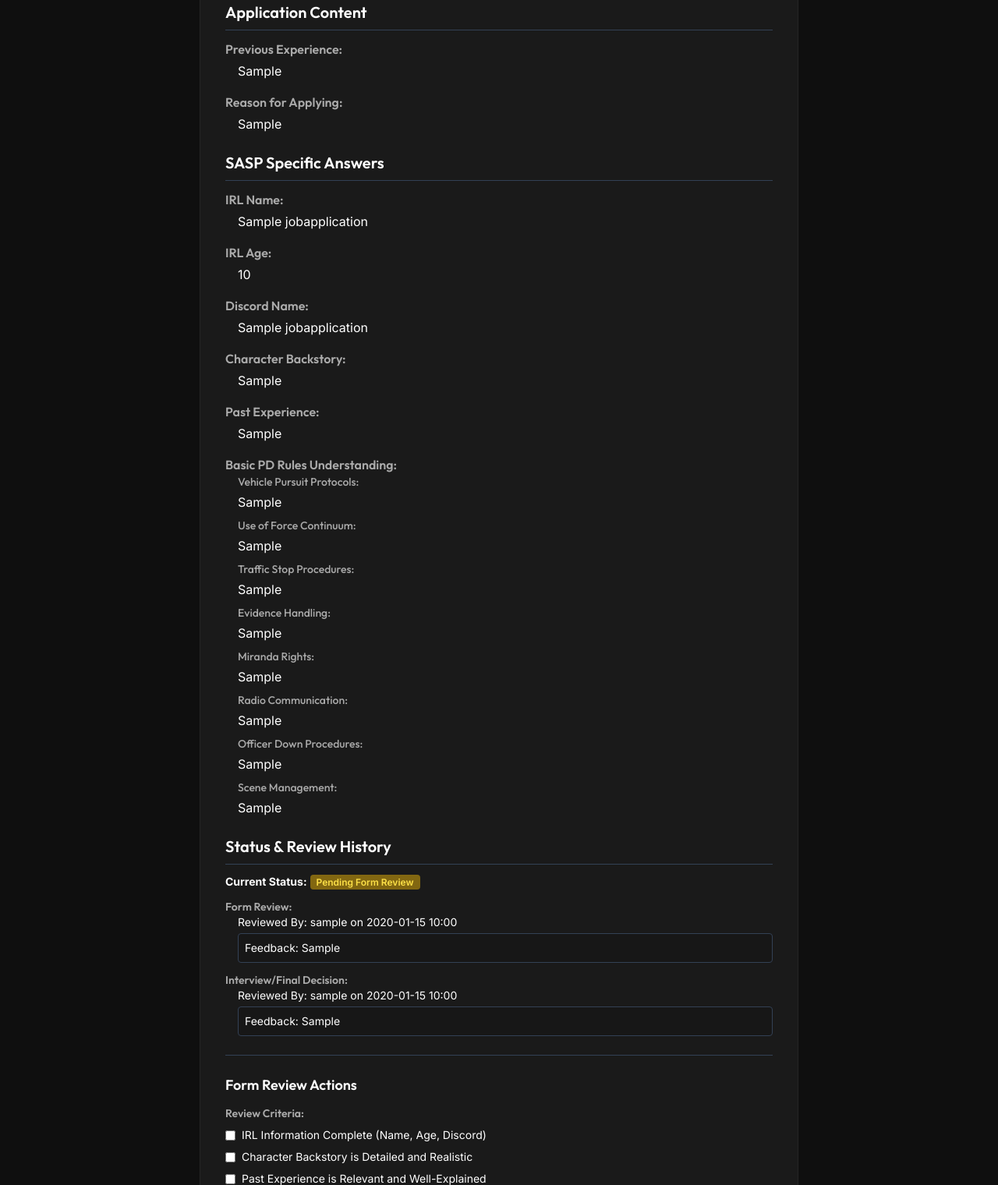
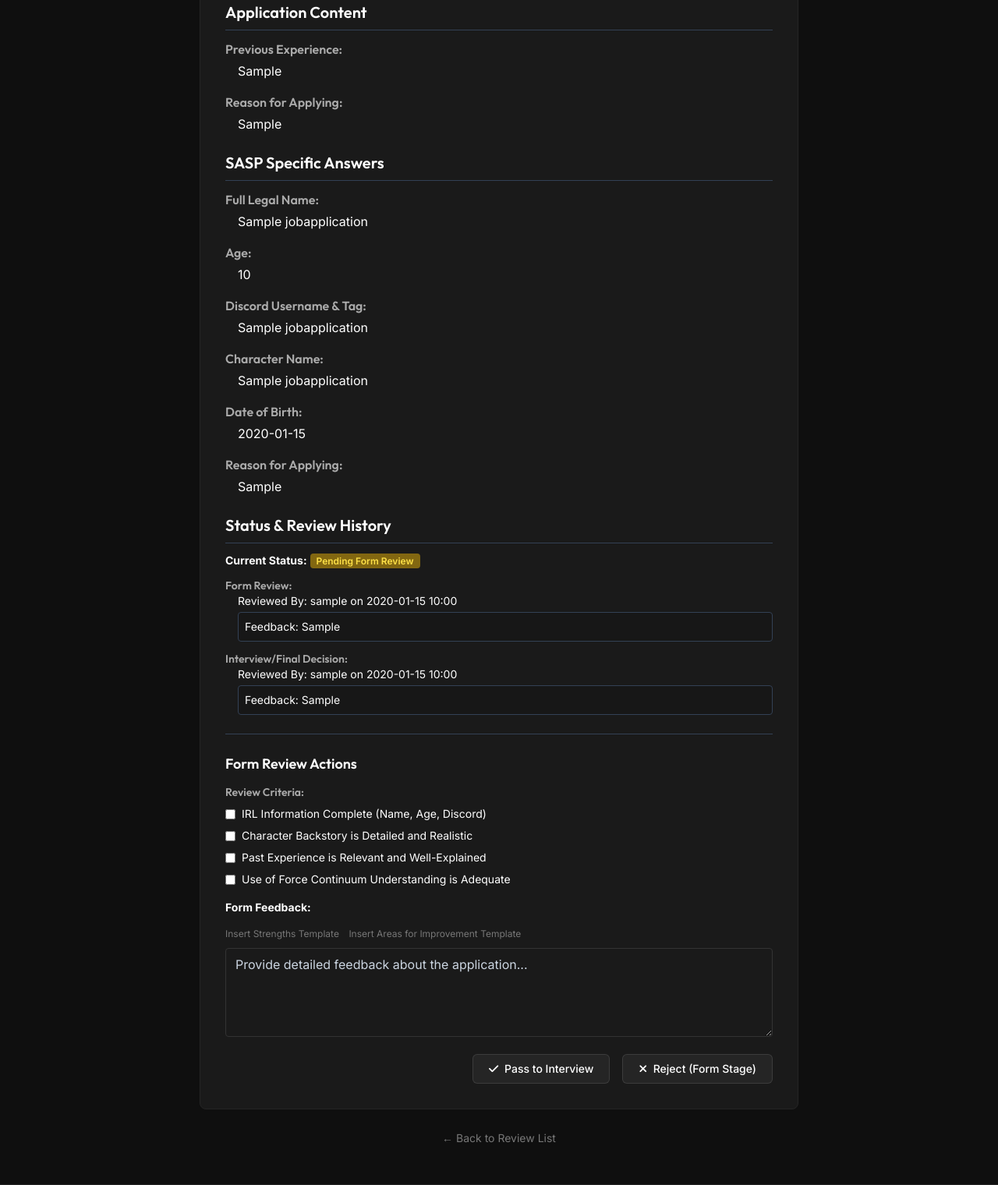
Before and after one commit to Harsha-057/Vibe_city, a Django app: page /jobs/review/1/ in a window 1280 px wide. Shown: the part 368-1888 px from the top of the page at 78% size. Run offline with Django 4.2, Linux system fonts and the light colour scheme; a user stored in the database is signed in; tables that the repository leaves empty hold one stand-in row (values such as "Sample post"); some libraries are stand-ins or nearby versions.

Commit message:
modified sasp application

```diff
--- a/jobs/admin.py
+++ b/jobs/admin.py
@@ -20,7 +20,10 @@ class JobApplicationAdmin(admin.ModelAdmin):
         ('Job Specific Answers', {
             'classes': ('collapse',),
             'fields': (
-                'irl_name', 'irl_age', 'discord_name', 'character_backstory', 'past_experience', 'pd_rules_vehicle_pursuit', 'pd_rules_use_of_force', 'pd_rules_traffic_stops', 'pd_rules_evidence', 'pd_rules_miranda', 'pd_rules_radio', 'pd_rules_officer_down', 'pd_rules_scene_management',
+                'irl_name', 'irl_age', 'discord_name', 'experience_level', 'recruit_reason',
+                'character_backstory', 'past_experience', 'pd_rules_vehicle_pursuit', 'pd_rules_use_of_force',
+                'pd_rules_traffic_stops', 'pd_rules_evidence', 'pd_rules_miranda', 'pd_rules_radio',
+                'pd_rules_officer_down', 'pd_rules_scene_management',
                 'ems_interest', 'ems_qualities', 'ems_helped_someone', 'ems_pressure_handling',
                 'mechanic_skills', 'mechanic_tool_knowledge', 'mechanic_problem_solving', 'mechanic_interest'
             )
--- a/templates/jobs/jobapplication_detail.html
+++ b/templates/jobs/jobapplication_detail.html
@@ -56,82 +56,84 @@
 
             {# --- Display Job Specific Fields --- #}
             {% with job_type=application.job_type %}
-                {% if job_type == 'SASP' or job_type == 'EMS' or job_type == 'MECHANIC' %}
+                {% if job_type == 'SASP' %}
                 <div>
                     <h2 class="text-xl font-semibold mb-3 border-b border-slate-700 pb-2">{{ job_type }} Specific Answers</h2>
-                    {% if job_type == 'SASP' %}
                     <div class="mb-4">
-                            <h3 class="font-semibold text-textSecondary">IRL Name:</h3>
+                        <h3 class="font-semibold text-textSecondary">Full Legal Name:</h3>
                         <p class="ml-4 text-textPrimary mt-1">{{ application.irl_name|default:"N/A" }}</p>
                     </div>
                     <div class="mb-4">
-                            <h3 class="font-semibold text-textSecondary">IRL Age:</h3>
+                        <h3 class="font-semibold text-textSecondary">Age:</h3>
                         <p class="ml-4 text-textPrimary mt-1">{{ application.irl_age|default:"N/A" }}</p>
                     </div>
                     <div class="mb-4">
-                            <h3 class="font-semibold text-textSecondary">Discord Name:</h3>
+                        <h3 class="font-semibold text-textSecondary">Discord Username & Tag:</h3>
                         <p class="ml-4 text-textPrimary mt-1">{{ application.discord_name|default:"N/A" }}</p>
                     </div>
+                    <div class="mb-4">
+                        <h3 class="font-semibold text-textSecondary">Character Name:</h3>
+                        <p class="ml-4 text-textPrimary mt-1">{{ application.character_name|default:"N/A" }}</p>
+                    </div>
+                    <div class="mb-4">
+                        <h3 class="font-semibold text-textSecondary">Date of Birth:</h3>
+                        <p class="ml-4 text-textPrimary mt-1">{{ application.date_of_birth|date:"Y-m-d"|default:"N/A" }}</p>
+                    </div>
+                    <div class="mb-4">
+                        <h3 class="font-semibold text-textSecondary">Reason for Applying:</h3>
+                        <p class="ml-4 text-textPrimary mt-1">{{ application.reason|linebreaksbr|default:"N/A" }}</p>
+                    </div>
+                    {% if application.experience_level == 'non_experienced' %}
+                        <div class="mb-4">
+                            <h3 class="font-semibold text-textSecondary">Why do you want to join SASP?</h3>
+                            <p class="ml-4 text-textPrimary mt-1">{{ application.recruit_reason|linebreaksbr|default:"N/A" }}</p>
+                        </div>
+                    {% elif application.experience_level == 'experienced' %}
                         <div class="mb-4">
                             <h3 class="font-semibold text-textSecondary">Character Backstory:</h3>
                             <p class="ml-4 text-textPrimary mt-1">{{ application.character_backstory|linebreaksbr|default:"N/A" }}</p>
                         </div>
                         <div class="mb-4">
-                            <h3 class="font-semibold text-textSecondary">Past Experience:</h3>
+                            <h3 class="font-semibold text-textSecondary">Relevant Experience:</h3>
                             <p class="ml-4 text-textPrimary mt-1">{{ application.past_experience|linebreaksbr|default:"N/A" }}</p>
                         </div>
-                        <div>
-                            <h3 class="font-semibold text-textSecondary">Basic PD Rules Understanding:</h3>
-                            {% if application.pd_rules_vehicle_pursuit %}
-                            <div class="ml-4 mb-2">
-                                <h4 class="text-sm font-medium text-textSecondary">Vehicle Pursuit Protocols:</h4>
-                                <p class="text-textPrimary mt-1">{{ application.pd_rules_vehicle_pursuit|linebreaksbr }}</p>
+                        <div class="mb-4">
+                            <h3 class="font-semibold text-textSecondary">Vehicle Pursuit Protocols:</h3>
+                            <p class="ml-4 text-textPrimary mt-1">{{ application.pd_rules_vehicle_pursuit|linebreaksbr|default:"N/A" }}</p>
                         </div>
-                            {% endif %}
-                            {% if application.pd_rules_use_of_force %}
-                            <div class="ml-4 mb-2">
-                                <h4 class="text-sm font-medium text-textSecondary">Use of Force Continuum:</h4>
-                                <p class="text-textPrimary mt-1">{{ application.pd_rules_use_of_force|linebreaksbr }}</p>
+                        <div class="mb-4">
+                            <h3 class="font-semibold text-textSecondary">Use of Force Continuum:</h3>
+                            <p class="ml-4 text-textPrimary mt-1">{{ application.pd_rules_use_of_force|linebreaksbr|default:"N/A" }}</p>
                         </div>
-                            {% endif %}
-                            {% if application.pd_rules_traffic_stops %}
-                            <div class="ml-4 mb-2">
-                                <h4 class="text-sm font-medium text-textSecondary">Traffic Stop Procedures:</h4>
-                                <p class="text-textPrimary mt-1">{{ application.pd_rules_traffic_stops|linebreaksbr }}</p>
+                        <div class="mb-4">
+                            <h3 class="font-semibold text-textSecondary">Traffic Stop Procedures:</h3>
+                            <p class="ml-4 text-textPrimary mt-1">{{ application.pd_rules_traffic_stops|linebreaksbr|default:"N/A" }}</p>
                         </div>
-                            {% endif %}
-                            {% if application.pd_rules_evidence %}
-                            <div class="ml-4 mb-2">
-                                <h4 class="text-sm font-medium text-textSecondary">Evidence Handling:</h4>
-                                <p class="text-textPrimary mt-1">{{ application.pd_rules_evidence|linebreaksbr }}</p>
+                        <div class="mb-4">
+                            <h3 class="font-semibold text-textSecondary">Evidence Handling and Chain of Custody:</h3>
+                            <p class="ml-4 text-textPrimary mt-1">{{ application.pd_rules_evidence|linebreaksbr|default:"N/A" }}</p>
                         </div>
-                            {% endif %}
-                            {% if application.pd_rules_miranda %}
-                            <div class="ml-4 mb-2">
-                                <h4 class="text-sm font-medium text-textSecondary">Miranda Rights:</h4>
-                                <p class="text-textPrimary mt-1">{{ application.pd_rules_miranda|linebreaksbr }}</p>
+                        <div class="mb-4">
+                            <h3 class="font-semibold text-textSecondary">Miranda Rights and Arrest Procedures:</h3>
+                            <p class="ml-4 text-textPrimary mt-1">{{ application.pd_rules_miranda|linebreaksbr|default:"N/A" }}</p>
                         </div>
-                            {% endif %}
-                            {% if application.pd_rules_radio %}
-                            <div class="ml-4 mb-2">
-                                <h4 class="text-sm font-medium text-textSecondary">Radio Communication:</h4>
-                                <p class="text-textPrimary mt-1">{{ application.pd_rules_radio|linebreaksbr }}</p>
+                        <div class="mb-4">
+                            <h3 class="font-semibold text-textSecondary">Radio Communication Protocols:</h3>
+                            <p class="ml-4 text-textPrimary mt-1">{{ application.pd_rules_radio|linebreaksbr|default:"N/A" }}</p>
                         </div>
-                            {% endif %}
-                            {% if application.pd_rules_officer_down %}
-                            <div class="ml-4 mb-2">
-                                <h4 class="text-sm font-medium text-textSecondary">Officer Down Procedures:</h4>
-                                <p class="text-textPrimary mt-1">{{ application.pd_rules_officer_down|linebreaksbr }}</p>
+                        <div class="mb-4">
+                            <h3 class="font-semibold text-textSecondary">Officer Down Procedures:</h3>
+                            <p class="ml-4 text-textPrimary mt-1">{{ application.pd_rules_officer_down|linebreaksbr|default:"N/A" }}</p>
                         </div>
-                            {% endif %}
-                            {% if application.pd_rules_scene_management %}
-                            <div class="ml-4 mb-2">
-                                <h4 class="text-sm font-medium text-textSecondary">Scene Management:</h4>
-                                <p class="text-textPrimary mt-1">{{ application.pd_rules_scene_management|linebreaksbr }}</p>
+                        <div class="mb-4">
+                            <h3 class="font-semibold text-textSecondary">Scene Management and Perimeter Control:</h3>
+                            <p class="ml-4 text-textPrimary mt-1">{{ application.pd_rules_scene_management|linebreaksbr|default:"N/A" }}</p>
                         </div>
                     {% endif %}
                 </div>
                 {% elif job_type == 'EMS' %}
+                <div>
+                    <h2 class="text-xl font-semibold mb-3 border-b border-slate-700 pb-2">{{ job_type }} Specific Answers</h2>
                     <div class="mb-4">
                         <h3 class="font-semibold text-textSecondary">Why Do You Want to Join EMS?</h3>
                         <p class="ml-4 text-textPrimary mt-1">{{ application.ems_interest|linebreaksbr|default:"None provided" }}</p>
@@ -148,7 +150,10 @@
                         <h3 class="font-semibold text-textSecondary">Handling High-Pressure Situations:</h3>
                         <p class="ml-4 text-textPrimary mt-1">{{ application.ems_pressure_handling|linebreaksbr|default:"N/A" }}</p>
                     </div>
+                </div>
                 {% elif job_type == 'MECHANIC' %}
+                <div>
+                    <h2 class="text-xl font-semibold mb-3 border-b border-slate-700 pb-2">{{ job_type }} Specific Answers</h2>
                     <div class="mb-4">
                         <h3 class="font-semibold text-textSecondary">Mechanical Skills and Experience:</h3>
                         <p class="ml-4 text-textPrimary mt-1">{{ application.mechanic_skills|linebreaksbr|default:"N/A" }}</p>
@@ -165,7 +170,6 @@
                         <h3 class="font-semibold text-textSecondary">Interest in Working as a Mechanic:</h3>
                         <p class="ml-4 text-textPrimary mt-1">{{ application.mechanic_interest|linebreaksbr|default:"N/A" }}</p>
                     </div>
-                    {% endif %}
                 </div>
                 {% endif %}
             {% endwith %}
```
Also changed, not shown: jobs/forms.py (+54 -57 lines), templates/jobs/sasp_apply.html (+77 -1 lines). Lines whose indentation alone changed are shown as unchanged.
